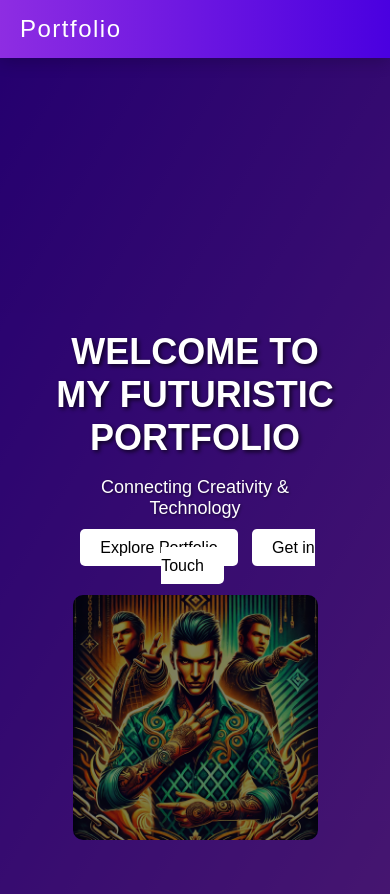
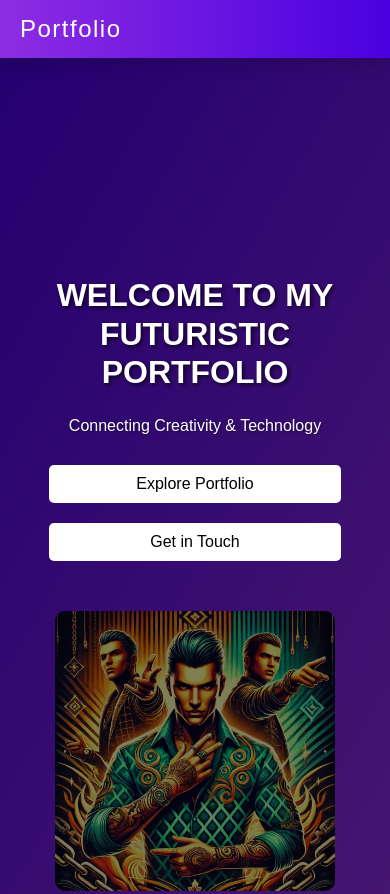
Before and after one commit to Karthickseetha/Portfolio, a plain HTML site: page index.html in a window 390 px wide. Shown: the top 894 px of the page. Drawn offline with Linux system fonts and the light colour scheme.

Commit message:
portfolio-design

```diff
--- a/style.css
+++ b/style.css
@@ -278,14 +278,36 @@ p {
     text-align: center;
 }
 
-/* Media Queries */
 @media (max-width: 768px) {
     .hero-section {
         flex-direction: column;
+        padding: 20px;
+    }
+
+    .hero-text {
+        display: flex;
+        flex-direction: column; /* Stack text and buttons vertically */
+        align-items: center; /* Center align items */
+        text-align: center; /* Ensure the text is centered */
+    }
+
+    .hero-text h1 {
+        font-size: 36px;
+    }
+
+    .hero-text p {
+        font-size: 18px;
+    }
+
+    .hero-text a {
+        width: 100%; /* Make buttons take full width */
+        text-align: center; /* Center text within buttons */
+        margin: 10px 0; /* Add some space between buttons */
     }
 
     .hero-image img {
         max-width: 70%;
+        margin-top: 20px;
     }
 
     .work-grid, .stats-grid, .blog-grid {
@@ -315,13 +337,26 @@ p {
 
 @media (max-width: 480px) {
     .hero-text h1 {
-        font-size: 36px;
+        font-size: 32px; /* Smaller font size for mobile */
     }
 
     .hero-text p {
-        font-size: 18px;
+        font-size: 16px; /* Smaller font size for mobile */
+    }
+
+    .hero-text a {
+        width: 90%; /* Slightly narrower buttons on smaller screens */
+        text-align: center;
+        margin: 10px 0; /* Space between buttons */
+    }
+
+    .hero-image img {
+        max-width: 80%; /* Adjust image size for smaller screens */
     }
 }
+
+
+
 
 /* Animations */
 @keyframes fadeInLeft {
```
